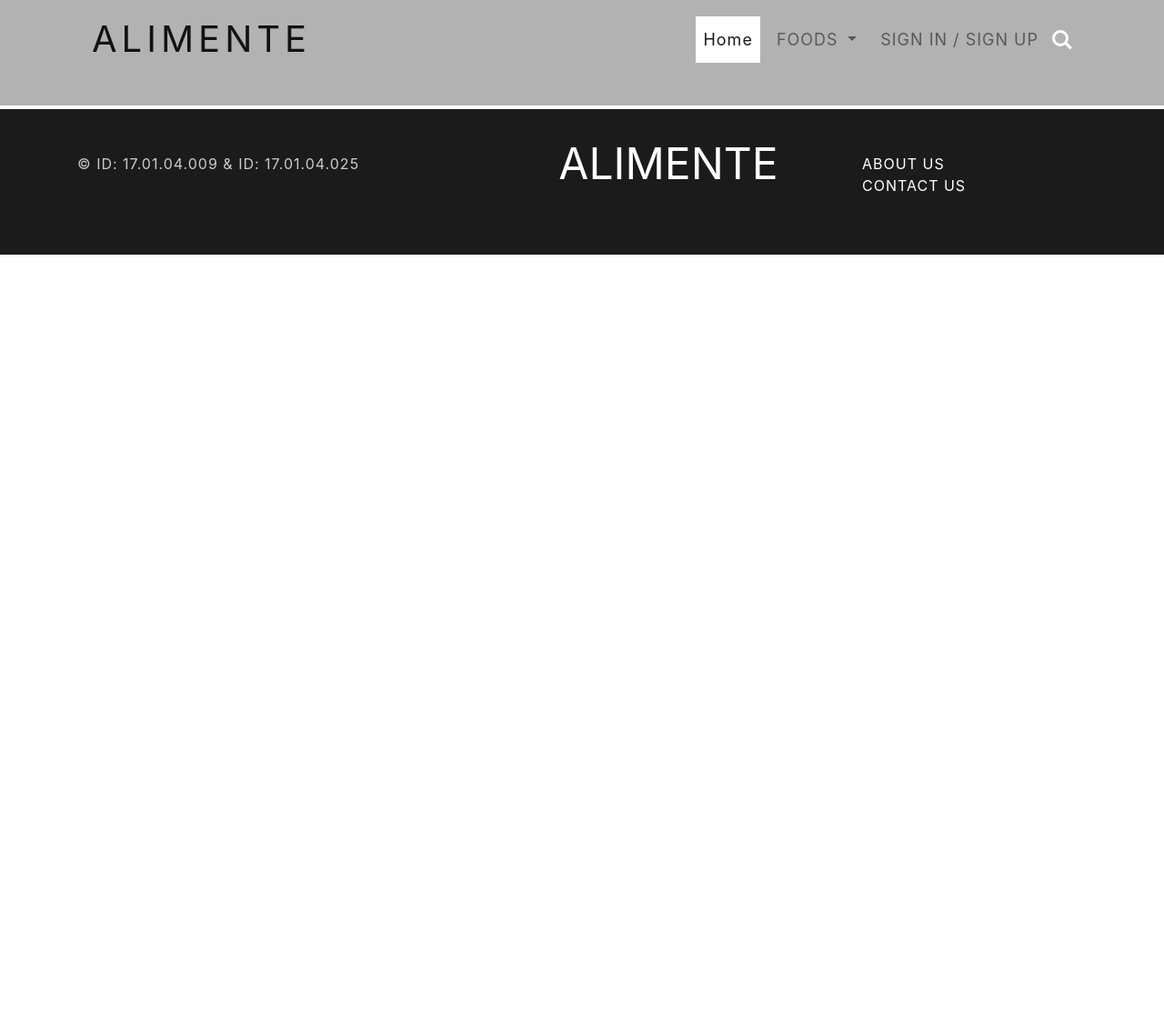
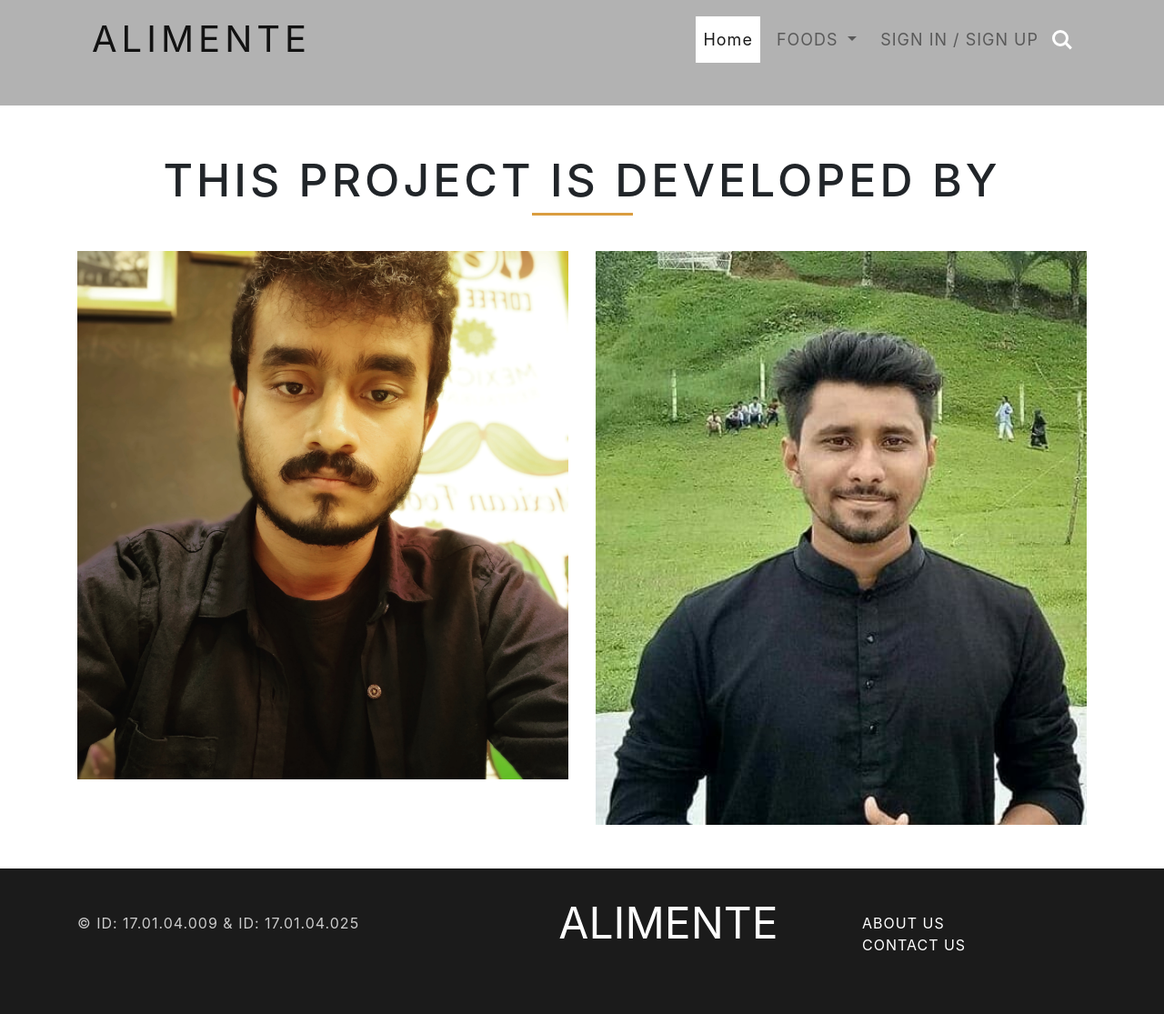
Before and after one commit to codexaxor/Alemente-, a PHP site: page /about.php in a window 1280 px wide. Shown: the whole page at 91% size. Before the commit the page ends 280 px from the top, so only its background shows below. Run offline with PHP 8.4, Linux system fonts and the light colour scheme; some libraries are stand-ins or nearby versions; some web fonts are replaced.

Commit message:
about us page

```diff
--- a/about.php
+++ b/about.php
@@ -75,6 +75,61 @@ session_start();
 
 
 
+<!--Team-->
+<section class="Team py-5">
+	<div class="container">
+	<h3 class="heading text-center text-uppercase mb-5"> This Project is Developed By </h3>
+		<div class="row inner-sec-w3layouts-agileinfo">
+
+
+			<div class="col-lg-6 team-grids">
+				<img src="images/123/sajal.jpg" class="img-responsive" alt="">
+				<div class="team-info">
+					<div class="caption">
+						<h4>MD. Abu Yousuf Sajal</h4>
+						<h6>ID : 17.01.04.025</h6>
+					</div>
+					<div class="social-icons-section">
+						<a class="fac" href="#">
+							<i class="fab fa-facebook"></i>
+						</a>
+						<a class="twitter" href="#">
+							<i class="fab fa-twitter-square"></i>
+						</a>
+						<a class="pinterest" href="#">
+							<i class="fab fa-pinterest"></i>
+						</a>
+
+					</div>
+
+				</div>
+			</div>
+			<div class="col-lg-6  team-grids">
+				<img src="images/123/sadman.jpg" class="img-responsive" alt="">
+				<div class="team-info">
+					<div class="caption">
+						<h4>Sadman Fahim</h4>
+						<h6>ID : 17.01.04.009</h6>
+					</div>
+					<div class="social-icons-section">
+						<a class="fac" href="#">
+							<i class="fab fa-facebook"></i>
+						</a>
+						<a class="twitter" href="#">
+							<i class="fab fa-twitter-square"></i>
+						</a>
+						<a class="pinterest" href="#">
+							<i class="fab fa-pinterest"></i>
+						</a>
+
+					</div>
+				</div>
+			</div>
+
+		</div>
+	</div>
+</section>
+<!--//Team-->
 
 
 
```
Also changed, not shown: images/123/sadman.jpg (added), images/123/sajal.jpg (added).
